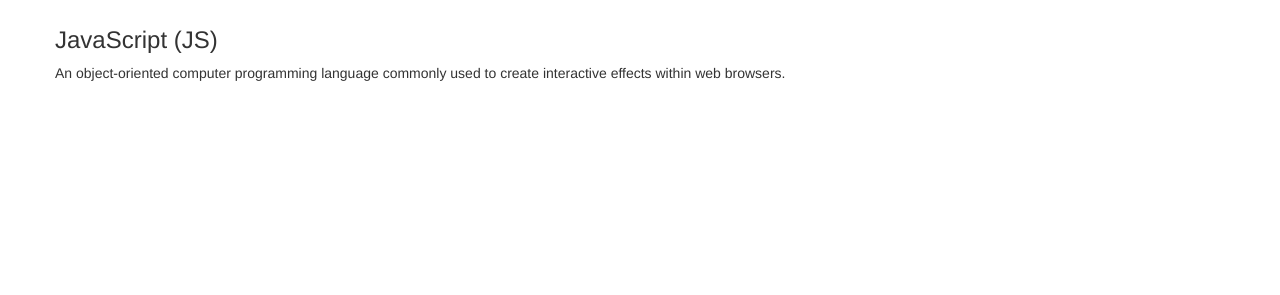
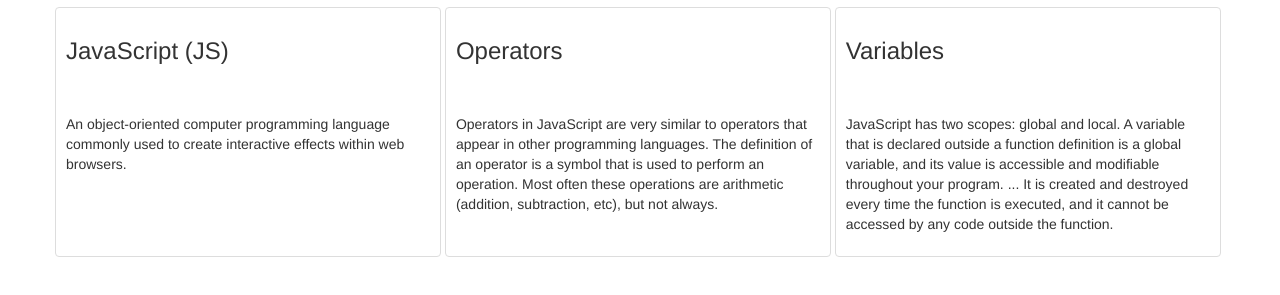
Before and after one commit to bettsbp/flashcard, a plain HTML site: page index.html in a window 1280 px wide. Shown: the part 63-358 px from the top of the page. Drawn offline with Linux system fonts and the light colour scheme.

Commit message:
Add styles, js toggle answer

```diff
--- a/css/styles.css
+++ b/css/styles.css
@@ -0,0 +1,25 @@
+.card {
+  display: inline-block;
+  height: auto;
+  min-height: 250px;
+  padding: 10px;
+  width: 33%;
+  max-width: 386px;
+  vertical-align: top;
+}
+
+.card h3 {
+  margin-bottom: 50px;
+}
+
+.thumbnail {
+  transition: 1s;
+}
+
+.thumbnail:hover {
+  transition: 1s;
+  cursor: pointer;
+  box-shadow: 2px 2px 2px rgba(78, 78, 78, 0.6);
+}
+
+/* Responsive Styles */
--- a/index.html
+++ b/index.html
@@ -2,6 +2,7 @@
 <html>
   <head>
     <title>JavaScript Flashcards</title>
+    <meta name="viewport" content="width=device-width, initial-scale=1.0">
     <link href="css/bootstrap.css" rel="stylesheet" type="text/css">
     <link href="css/styles.css" rel="stylesheet" type="text/css">
     <script src="js/jquery-3.3.1.js"></script>
@@ -11,12 +12,18 @@
     <div class="container">
       <h1>Terms:</h1>
       <div class="row">
-        <div class="card">
+        <div class="card thumbnail">
           <h3>JavaScript (JS)</h3>
           <p class="definition">An object-oriented computer programming language commonly used to create interactive effects within web browsers.</p>
         </div>
-        <div class="card"></div>
-        <div class="card"></div>
+        <div class="card thumbnail">
+          <h3>Operators</h3>
+          <p class="definition">Operators in JavaScript are very similar to operators that appear in other programming languages. The definition of an operator is a symbol that is used to perform an operation. Most often these operations are arithmetic (addition, subtraction, etc), but not always.</p>
+        </div>
+        <div class="card thumbnail">
+          <h3>Variables</h3>
+          <p class="definition">JavaScript has two scopes: global and local. A variable that is declared outside a function definition is a global variable, and its value is accessible and modifiable throughout your program. ... It is created and destroyed every time the function is executed, and it cannot be accessed by any code outside the function.</p>
+        </div>
       </div>
     </div>
   </body>
--- a/js/scripts.js
+++ b/js/scripts.js
@@ -1,3 +1,5 @@
 $(document).ready(function() {
-  console.log("working");
-})
+  $(".card").click(function() {
+    $(this).children("p").fadeToggle();
+  });
+});
```
